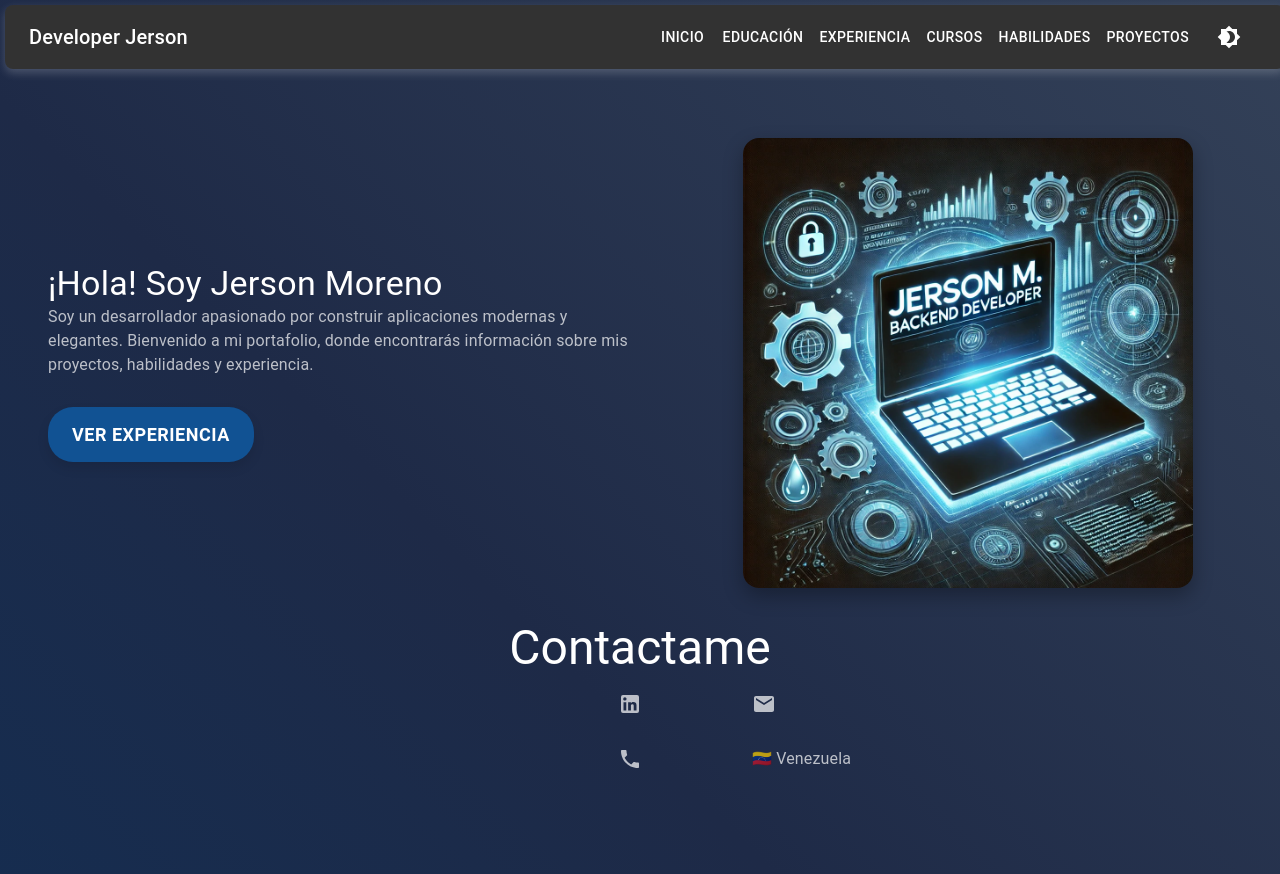
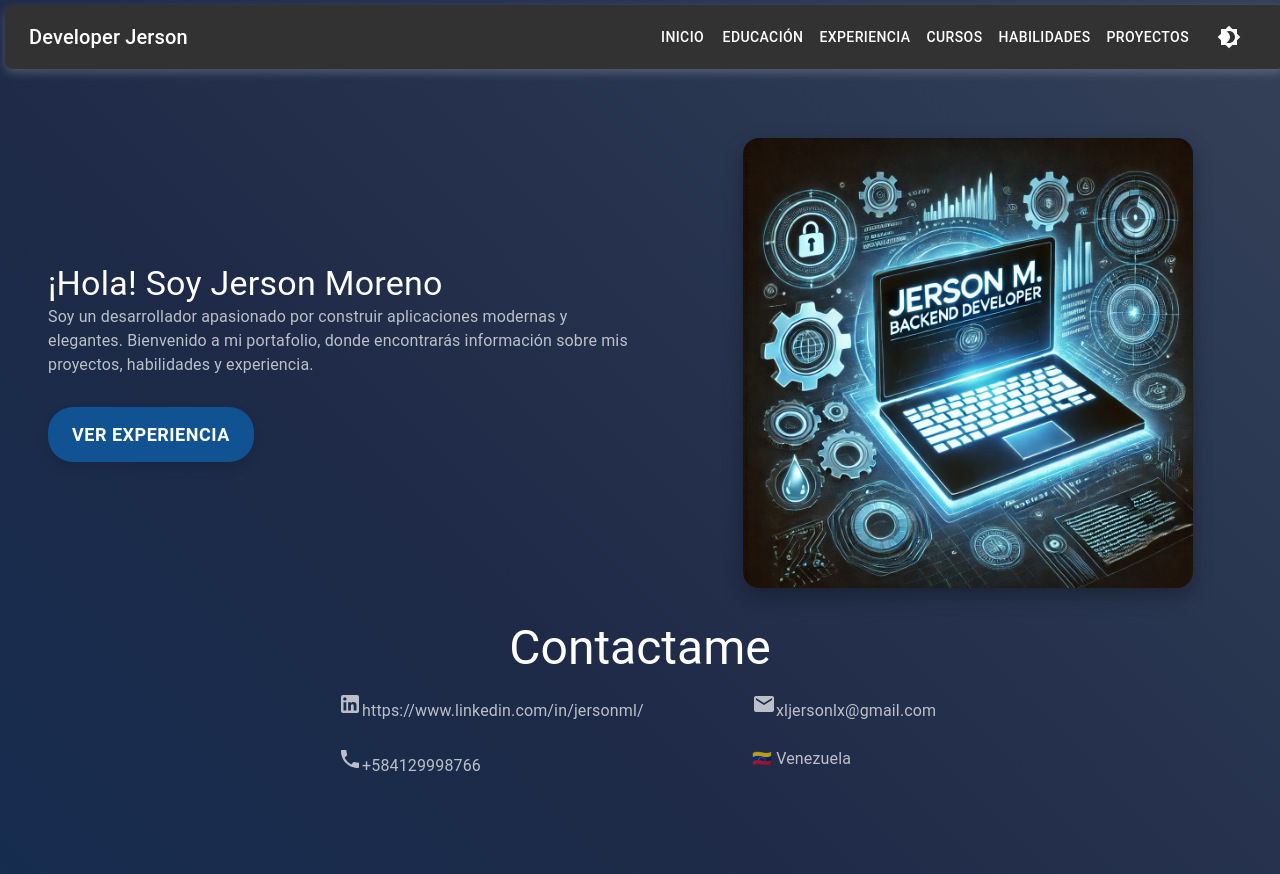
Before and after one commit to jersonml/profile-react, a React (Vite) app: page / in a window 1280 px wide. Built offline with nearby package versions, Linux system fonts and the light colour scheme.

Commit message:
fix: contactame

```diff
--- a/src/pages/Home.tsx
+++ b/src/pages/Home.tsx
@@ -77,7 +77,8 @@ const Home: React.FC = () => {
               }}
             >
               <Typography variant="body1" color="text.secondary">
-                <LinkedInIcon>{HomeText.linkedin}</LinkedInIcon>
+                <LinkedInIcon></LinkedInIcon>
+                {HomeText.linkedin}
               </Typography>
             </Link>
           </Grid>
@@ -93,7 +94,8 @@ const Home: React.FC = () => {
               }}
             >
               <Typography variant="body1" color="text.secondary">
-                <EmailIcon> {HomeText.email}</EmailIcon>
+                <EmailIcon></EmailIcon>
+                {HomeText.email}
               </Typography>
             </Link>
           </Grid>
@@ -110,7 +112,8 @@ const Home: React.FC = () => {
               }}
             >
               <Typography variant="body1" color="text.secondary">
-                <PhoneIcon>{HomeText.phone}</PhoneIcon>
+                <PhoneIcon></PhoneIcon>
+                {HomeText.phone}
               </Typography>
             </Link>
           </Grid>
```
